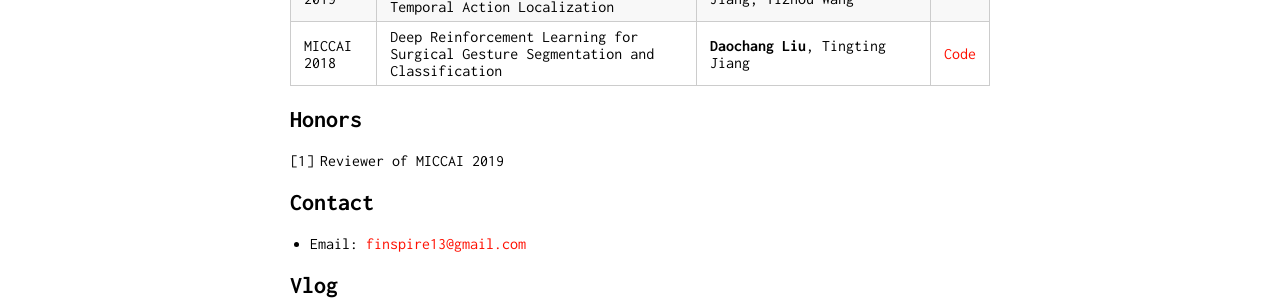
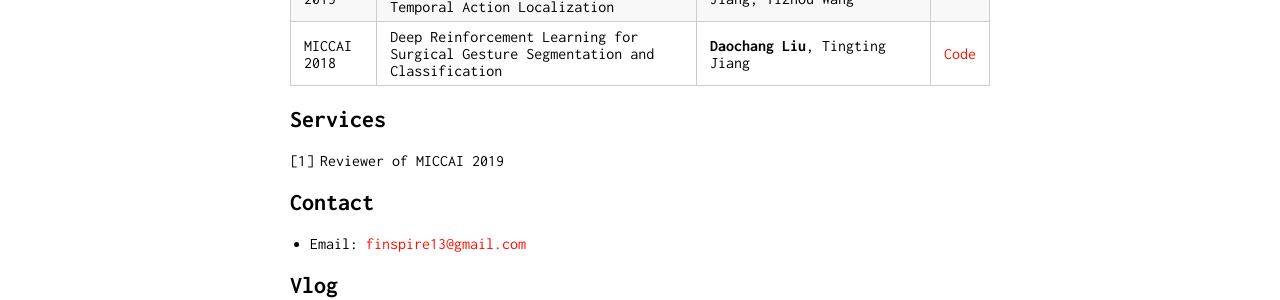
Before and after one commit to Finspire13/Finspire13.github.io, a Jekyll site: the page built from index.md, in a window 1280 px wide. Shown: the part 693-993 px from the top of the page. Built offline with Jekyll 4.4.1, drawn with Linux system fonts in a browser that asks for light colours; our own code applies the rules of GitHub Pages for plain Markdown files.

Commit message:
Update index.md

```diff
--- a/index.md
+++ b/index.md
@@ -28,7 +28,7 @@ MICCAI 2019 | Surgical Skill Assessment on In-Vivo Clinical Data via the Clearne
 CVPR 2019 | Completeness Modeling and Context Separation for Weakly Supervised Temporal Action Localization | **Daochang Liu**, Tingting Jiang, Yizhou Wang | [Code](https://github.com/Finspire13/CMCS-Temporal-Action-Localization)
 MICCAI 2018 | Deep Reinforcement Learning for Surgical Gesture Segmentation and Classification | **Daochang Liu**, Tingting Jiang | [Code](https://github.com/Finspire13/RL-Surgical-Gesture-Segmentation)
 
-## Honors
+## Services
 
 1. Reviewer of MICCAI 2019
 
```
